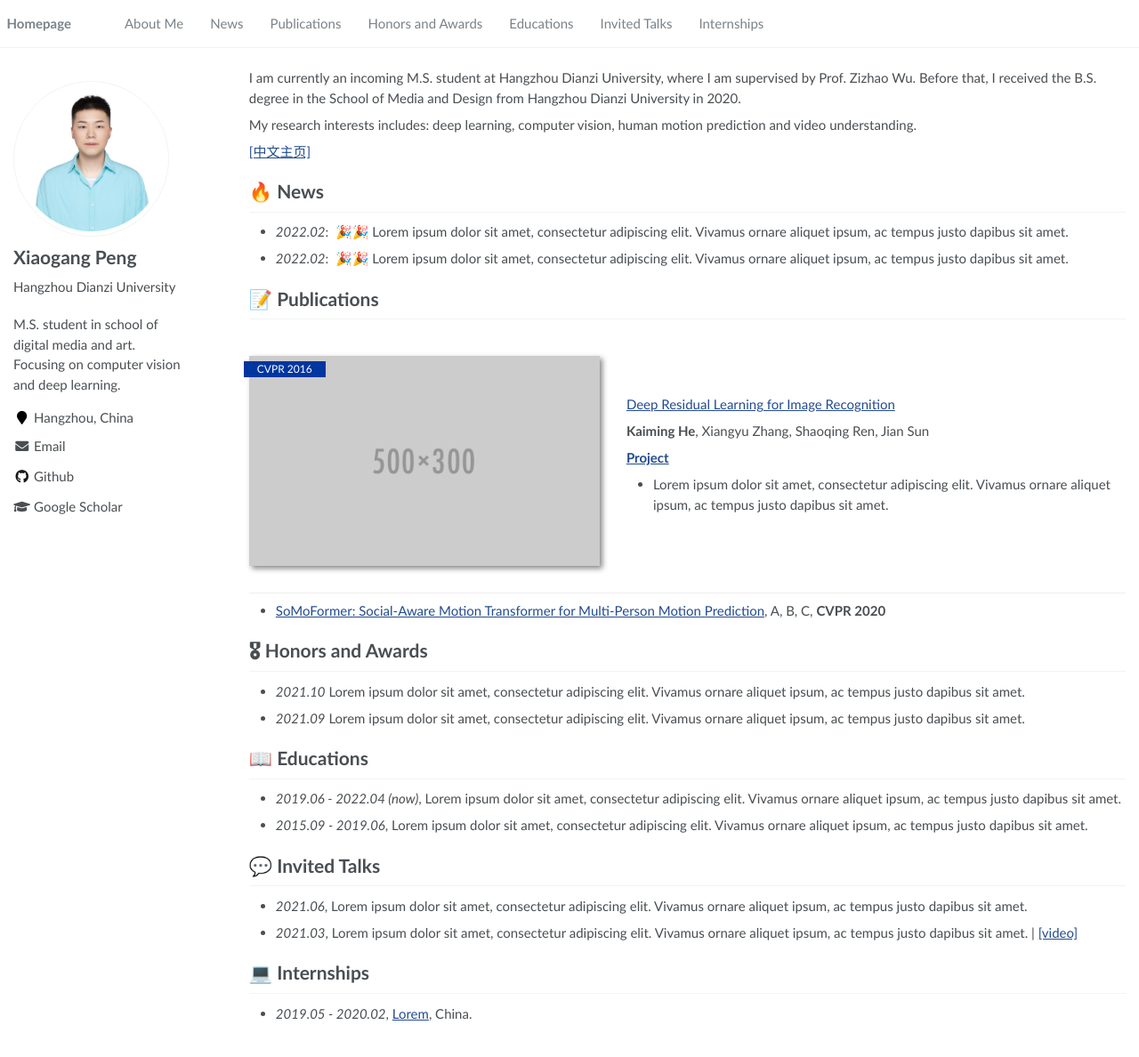
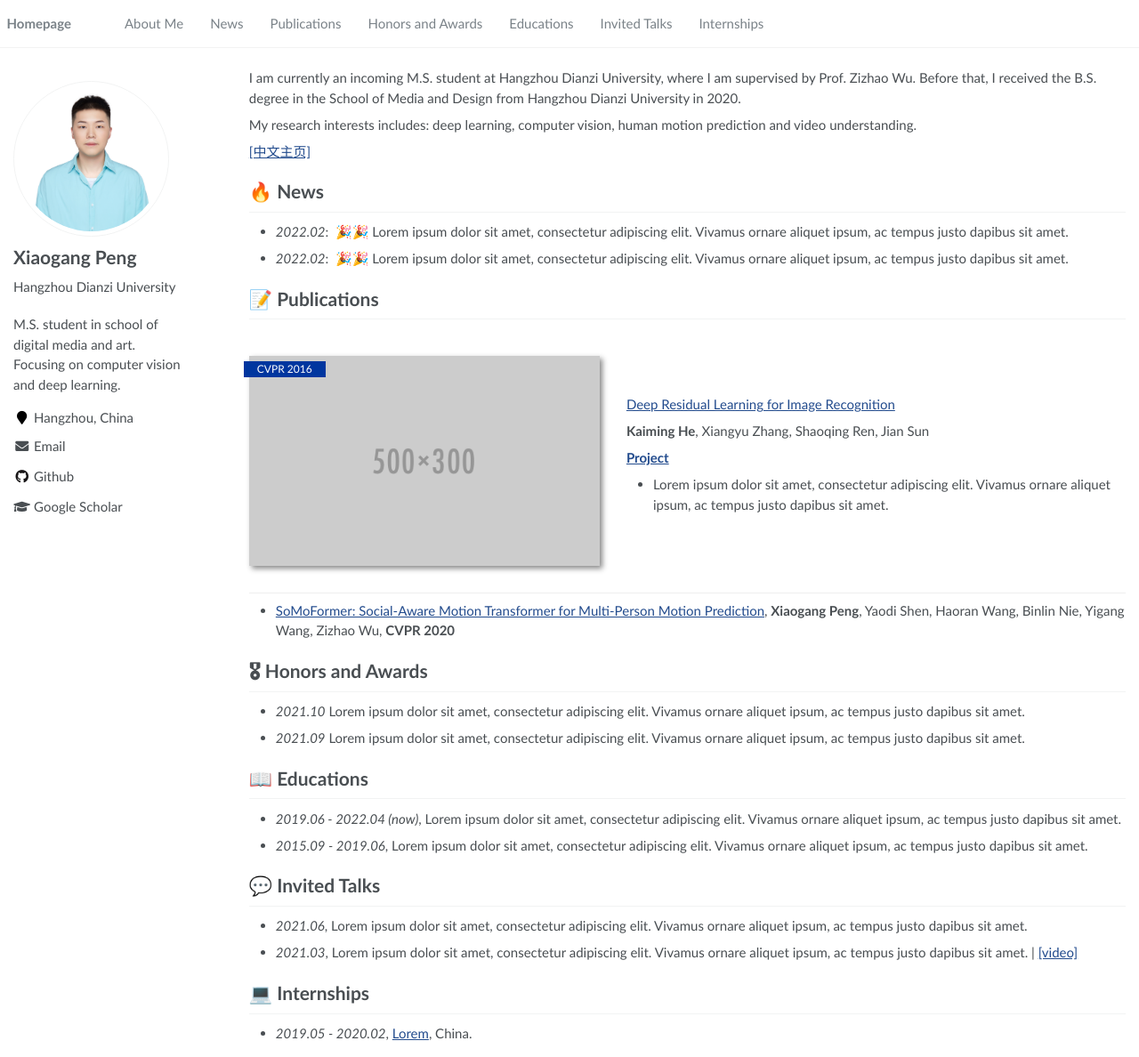
Before and after one commit to xiaogangpeng/xiaogangpeng.github.io, a Jekyll site: the page built from _pages/about.md, in a window 1280 px wide and 1188 px high. Shown: the whole window at 89% size. Built offline with Jekyll 4.4.1, drawn with Linux system fonts in a browser that asks for light colours.

Commit message:
Update about.md

```diff
--- a/_pages/about.md
+++ b/_pages/about.md
@@ -41,7 +41,7 @@ My research interests includes: deep learning, computer vision, human motion pre
 </div>
 </div>
 
-- [SoMoFormer: Social-Aware Motion Transformer for Multi-Person Motion Prediction](https://github.com), A, B, C, **CVPR 2020**
+- [SoMoFormer: Social-Aware Motion Transformer for Multi-Person Motion Prediction](https://github.com), <b>Xiaogang Peng</b>, Yaodi Shen, Haoran Wang, Binlin Nie, Yigang Wang, Zizhao Wu, **CVPR 2020**
 
 # 🎖 Honors and Awards
 - *2021.10* Lorem ipsum dolor sit amet, consectetur adipiscing elit. Vivamus ornare aliquet ipsum, ac tempus justo dapibus sit amet.
```
